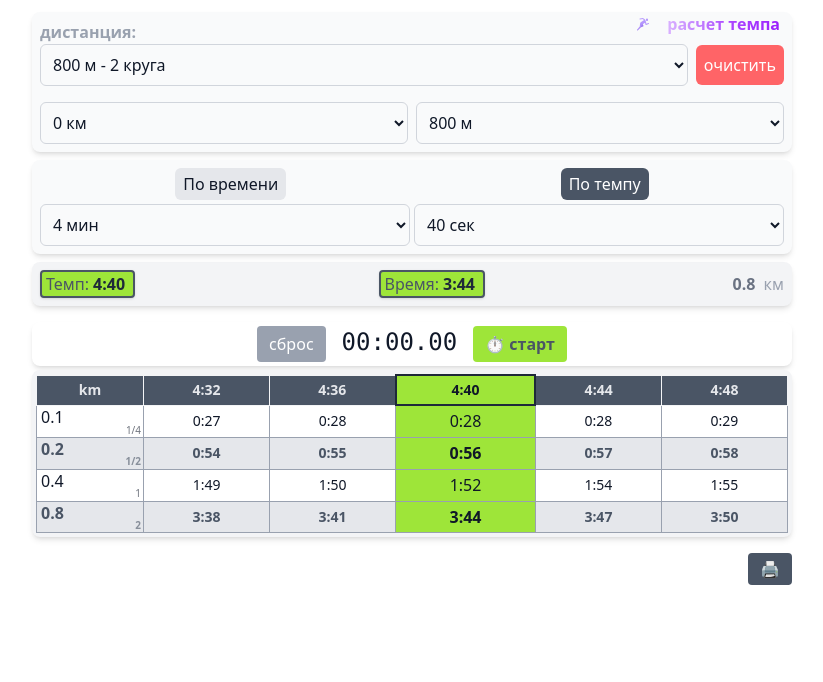
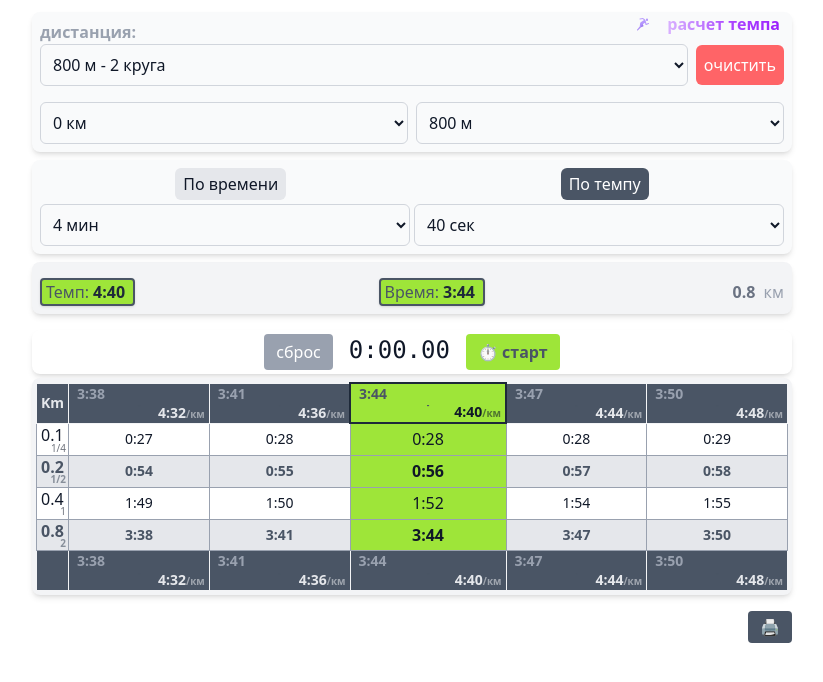
Before and after one commit to AlexanderSipko/pace-calculator, a React (Vite) app: page / in a window 1280 px wide. Shown: the top 682 px of the page, without its empty margins (228-1051 px from the left). Built offline with nearby package versions, Linux system fonts and the light colour scheme.

Commit message:
correct calculate

```diff
--- a/src/PacePlanner.jsx
+++ b/src/PacePlanner.jsx
@@ -8,18 +8,21 @@ import Stopwatch from "./Stopwatch";
 
 
 export default function PacePlanner() {
+  let local_store_suffix = import.meta.env.VITE_MODE
+  local_store_suffix = local_store_suffix === undefined ? '_dev' : local_store_suffix
+  const local_store_key = "distce_pace_time" + local_store_suffix;
+
+  // --- Загружаем сохранённое состояние из localStorage
+  const saved = JSON.parse(localStorage.getItem(local_store_key) || "{}");
+
   const [time, setTime] = useState(0); // миллисекунды
-  const [distance, setDistance] = React.useState(0.8); // пример: 200 м
-  const [customDistance, setCustomDistance] = React.useState(0.8);
-  const [circle, setCircle] = React.useState(400); // пример: 400 м
-  // всегда храним targetTime как строку "hh:mm:ss"
-  const [targetTime, setTargetTime] = React.useState("00:01:00");
-
-  // темп (min / sec) — управляющие селекты
-  const [targetPaceMin, setTargetPaceMin] = React.useState(4);
-  const [targetPaceSec, setTargetPaceSec] = React.useState(40);
-
-  const [mode, setMode] = React.useState("pace"); // "time" | "pace"
+  const [distance, setDistance] = useState(saved.distance ?? 0.8);
+  const [customDistance, setCustomDistance] = useState(saved.customDistance ?? 0.8);
+  const [circle, setCircle] = useState(saved.circle ?? 400);
+  const [targetTime, setTargetTime] = useState(saved.targetTime ?? "00:01:00");
+  const [targetPaceMin, setTargetPaceMin] = useState(saved.targetPaceMin ?? 4);
+  const [targetPaceSec, setTargetPaceSec] = useState(saved.targetPaceSec ?? 40);
+  const [mode, setMode] = useState(saved.mode ?? "pace");
 
   const tableRef = useRef(null);
 
@@ -39,6 +42,20 @@ export default function PacePlanner() {
     setTargetPaceMin(mins);
     setTargetPaceSec(secs);
   };
+
+    // --- Сохраняем в localStorage при изменении ключевых параметров
+    useEffect(() => {
+      const data = {
+        distance,
+        customDistance,
+        circle,
+        targetTime,
+        targetPaceMin,
+        targetPaceSec,
+        mode,
+      };
+      localStorage.setItem(local_store_key, JSON.stringify(data));
+    }, [distance, customDistance, circle, targetTime, targetPaceMin, targetPaceSec, mode]);
 
   // --- СИНХРОНИЗАЦИЯ: если режим === "pace", то при изменении темпа или дистанции считаем время
   useEffect(() => {
@@ -69,41 +86,8 @@ export default function PacePlanner() {
 
   // Используем targetTime как единый источник правды для totalSeconds (после синхронизации эффекты обеспечат его актуальность)
   const totalSeconds = parseTime(targetTime);
-
   // Средний темп (сек/км)
   const avgPacePerKm = (distance > 0) ? totalSeconds / distance : 0;
-
-  // Сегменты и интервалы (равномерный темп)
-  const splits = calculateSplits(distance, totalSeconds);
-  const intervals = calculateIntervals(avgPacePerKm, [0.1, 0.2, 0.4]);
-
-  const handlePrintTable = () => {
-    if (!tableRef.current) return;
-    const printHtml = `
-      <html>
-        <head>
-          <title>Таблица</title>
-          <meta name="viewport" content="width=device-width,initial-scale=1" />
-          <style>
-            body { font-family: Arial, Helvetica, sans-serif; color:#073; }
-            table { border-collapse: collapse; width: 100%; }
-            th, td { border: 1px solid #4c9f4c; padding: 8px; text-align: center; }
-            thead { background: #e6f4ea; }
-            tfoot { background: #e6f4ea; font-weight: bold; }
-          </style>
-        </head>
-        <body>
-          ${tableRef.current.innerHTML}
-        </body>
-      </html>
-    `;
-    const w = window.open("", "_blank");
-    w.document.write(printHtml);
-    w.document.close();
-    w.focus();
-    w.print();
-  };
-
 
   return (
     <div className="max-w-3xl mx-auto p-1 space-y-6 text-gray-900 mt-1 mb-1">
@@ -119,7 +103,7 @@ export default function PacePlanner() {
       />
 
       <div ref={tableRef} className="mt-2 mb-1">
-        <TargetInfo avgPacePerKm={avgPacePerKm} totalSeconds={totalSeconds} distance={distance} />
+        <TargetInfo avgPacePerKm={avgPacePerKm} totalSeconds={totalSeconds} distance={distance} mode={mode} />
         <div className="mt-4">
         <Stopwatch time={time} setTime={setTime} />
       </div>
--- a/src/PaceVariationsTable.jsx
+++ b/src/PaceVariationsTable.jsx
@@ -1,5 +1,5 @@
 import React, { useState, useRef } from "react";
-import { formatTime } from "./utils";
+import { formatTime, tempFormat } from "./utils";
 
 export default function PaceVariationsTable({ basePaceSec, distance, time }) {
   const [deltas, setDeltas] = useState([-8, -4, 0, 4, 8]);
@@ -123,14 +123,16 @@ export default function PaceVariationsTable({ basePaceSec, distance, time }) {
         <table className="min-w-full border-collapse border border-green-400 text-sm">
           <thead className="bg-gray-600">
             <tr className="bg-gray-600">
-              <th className="border border-gray-100 p-1 text-gray-200">km</th>
+              <th className="border border-gray-100 p-1 text-gray-200 w-1 h-10">Km</th>
               {paces.map((p, i) => {
+                const totalTime = p * distance;
                 const isMiddle = i === Math.floor(paces.length / 2);
+
                 return (
                   <th
                     key={i}
                     className={`
-                        border border-gray-100 py-1 text-gray-200
+                        border border-gray-100 py-1 text-gray-200 relative
                         ${
                           isMiddle
                             ? "text-gray-900 bg-[#9EE539] border-2 border-gray-800"
@@ -138,8 +140,19 @@ export default function PaceVariationsTable({ basePaceSec, distance, time }) {
                         }
                         `}
                   >
-                    {Math.floor(p / 60)}:
-                    {String(Math.floor(p % 60)).padStart(2, "0")}
+                    <span className="absolute bottom-0 right-1 after:content-['/км'] after:text-[10px] after:opacity-55" >
+                      {tempFormat(p )}
+                    </span>
+                    <span className="text-[8px] text-gray-600">-</span>
+                    <span className={`block text-[14px] absolute top-0 left-2
+                      ${
+                        isMiddle
+                          ? "text-gray-600"
+                          : "text-gray-400"
+                      }
+                    `}>
+                      {formatTime(totalTime)}
+                    </span>
                   </th>
                 );
               })}
@@ -182,13 +195,33 @@ export default function PaceVariationsTable({ basePaceSec, distance, time }) {
                         ${moreThenTargetSeconds(time / 1000, p * d) ? "bg-red-200 font-bold" : ""}
                         `}
                       >
-                        {formatTime(Math.round(p * d), "floor")}
+                        {formatTime(p * d)}
                         {/* {moreThenTargetSeconds(time / 1000, p * d)} */}
                       </td>
                     );
                   })}
                 </tr>
+
               ))}
+              <tr className="bg-gray-600">
+            <td className="border border-gray-100 p-1 text-gray-200"></td>
+            {paces.map((p, i) => {
+              const totalTime = p * distance; // Финальное время для всей дистанции
+              return (
+                <th key={i} className="border border-gray-100 py-1 text-gray-200 relative h-10">
+                  <span className={`block text-[14px] absolute top-0 left-2 text-gray-400`}>
+                      {formatTime(totalTime)}
+                    </span>
+                    <span className="text-[8px] text-gray-600">-</span>
+                  <span className="absolute bottom-0 right-1 after:content-['/км'] after:text-[10px] after:opacity-55" >
+                      {tempFormat(p )}
+                    </span>
+
+
+                </th>
+              );
+            })}
+          </tr>
           </tbody>
         </table>
       </div>
--- a/src/Stopwatch.jsx
+++ b/src/Stopwatch.jsx
@@ -10,7 +10,7 @@ export default function Stopwatch({time, setTime}) {
   let local_store_suffix = import.meta.env.VITE_MODE
   local_store_suffix = local_store_suffix === undefined ? '_dev' : local_store_suffix
   const local_store_key = "stopwatch" + local_store_suffix
-  console.log(local_store_key)
+  // console.log(local_store_key)
 
   // загрузка из localStorage
   useEffect(() => {
@@ -81,11 +81,17 @@ export default function Stopwatch({time, setTime}) {
 
   const formatTime = (ms) => {
     const totalSeconds = Math.floor(ms / 1000);
-    const minutes = Math.floor(totalSeconds / 60);
+    const hours = Math.floor(totalSeconds / 3600);
+    const minutes = Math.floor((totalSeconds % 3600) / 60);
     const seconds = totalSeconds % 60;
     const centiseconds = Math.floor((ms % 1000) / 10);
-    return `${String(minutes).padStart(2,"0")}:${String(seconds).padStart(2,"0")}.${String(centiseconds).padStart(2,"0")}`;
-  };
+
+    if (hours > 0) {
+        return `${hours}:${String(minutes).padStart(2, "0")}:${String(seconds).padStart(2, "0")}.${String(centiseconds).padStart(2, "0")}`;
+    } else {
+        return `${minutes}:${String(seconds).padStart(2, "0")}.${String(centiseconds).padStart(2, "0")}`;
+    }
+};
 
   const reset = () => {
     setIsRunning(false);
--- a/src/TargetInfo.jsx
+++ b/src/TargetInfo.jsx
@@ -1,52 +1,31 @@
 // TargetInfo.jsx
 import React from "react";
-import { formatTime } from "./utils";
+import { formatTime, tempFormat } from "./utils";
 
 
-export default function TargetInfo({ avgPacePerKm, totalSeconds, distance }) {
-  // Берём разряды для выбранной дистанции, если есть
-//   const ranksMen = rankDataMen[distance] || [];
-//   const ranksWomen = rankDataWomen[distance] || [];
-
+export default function TargetInfo({ avgPacePerKm, totalSeconds, distance, mode }) {
   return (
-    <div className="bg-gray-100 shadow-md rounded-lg p-2 space-y-2">
+    <div className="bg-gray-100 shadow-md rounded-lg px-2 py-2 space-y-2">
+      <div className="flex justify-center p-1 m-0">
+        <p className="text-red-400 items-center p-0 text-[12px] m-0">
+          {mode === 'time' && 'Для точного планирования используйте "Расчет по темпу"'}
+        </p>
+      </div>
       <div className="flex flex-wrap gap-2 justify-between items-center">
         <div className="text-gray-600 border-2 border-gray-600 bg-[#9EE539] rounded-sm shadow-sm px-1">
           Темп:
-          <strong className="text-gray-800 px-1">{formatTime(avgPacePerKm, "floor")}</strong>
+          <strong className="text-gray-800 px-1">{tempFormat(avgPacePerKm)}</strong>
         </div>
         <div className="text-gray-600 border-2 border-gray-600 bg-[#9EE539] rounded-sm shadow-sm px-1">
           Время:
-          <strong className="text-gray-800 px-1">{formatTime(totalSeconds, "round")}</strong>
+          <strong className="text-gray-800 px-1">{formatTime(totalSeconds)}</strong>
         </div>
         <div className="text-gray-400">
           <strong className="text-gray-500 px-1">{distance}</strong> км
         </div>
-        {/* {ranksMen && Object.entries(ranksMen).length > 0 && (
-        <div className="text-gray-400 flex flex-wrap gap-1 justify-between">
-            Разряды (М):
-            {Object.entries(ranksMen).map(([rank, time], i) => (
-                time && (
-                    <span key={i} className="text-gray-400 px-1">
-                    {rank}: {time}
-                </span>
-            )
-            ))}
-        </div>
-        )}
-        {ranksWomen && Object.entries(ranksWomen).length > 0 && (
-        <div className="text-gray-400 flex flex-wrap gap-1 justify-between">
-            Разряды (Ж):
-            {Object.entries(ranksWomen).map(([rank, time], i) => (
-                time && (
-                    <span key={i} className="text-gray-400 px-1">
-                    {rank}: {time}
-                </span>
-            )
-            ))}
-        </div>
-        )} */}
       </div>
+
+
     </div>
   );
 }
--- a/src/utils.js
+++ b/src/utils.js
@@ -7,24 +7,21 @@ export function parseTime(timeStr) {
   return Number(parts[0]) || 0;
 }
 
-export function formatTime(secsRaw, mode = "round") {
+export function formatTime(secsRaw) {
   if (isNaN(secsRaw) || secsRaw < 0) return "--:--";
 
-  let secs;
-  if (mode === "floor") secs = Math.floor(secsRaw);
-  else if (mode === "ceil") secs = Math.ceil(secsRaw);
-  else secs = Math.round(secsRaw);
+  // Округляем до целой секунды как Strava
+  const secs = Math.round(secsRaw);
 
   const h = Math.floor(secs / 3600);
   const m = Math.floor((secs % 3600) / 60);
   const s = secs % 60;
 
-  // Форматируем компоненты времени
-  const hours = h > 0 ? `${h}:` : "";
-  const minutes = h > 0 ? String(m).padStart(2, "0") : String(m);
-  const seconds = String(s).padStart(2, "0");
-
-  return `${hours}${minutes}:${seconds}`;
+  if (h > 0) {
+    return `${h}:${String(m).padStart(2, "0")}:${String(s).padStart(2, "0")}`;
+  } else {
+    return `${m}:${String(s).padStart(2, "0")}`;
+  }
 }
 
 // Делим дистанцию на километры
@@ -70,3 +67,18 @@ export function calculateIntervals(avgPacePerKmSec, intervalDistances = [0.1, 0.
     timeFormatted: formatTime(avgPacePerKmSec * d, "round"),
   }));
 }
+
+
+export function tempFormat (timeSeconds, mode='time') {
+
+  const min = Math.floor(timeSeconds / 60)
+
+  let sec = Math.round(timeSeconds % 60)
+  // if (mode==='pace') {
+  //   sec = Math.round(timeSeconds % 60)
+  // } else {
+  //   sec = Math.floor(timeSeconds % 60)
+  // }
+
+  return `${min}${':'}${String(sec).padStart(2, "0")}`
+}
```
